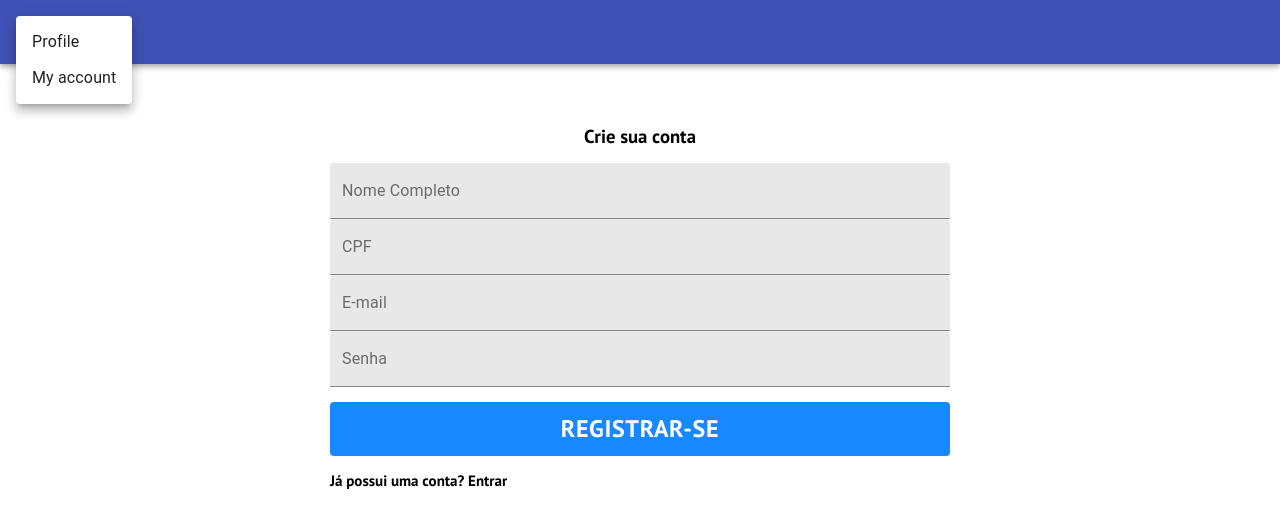
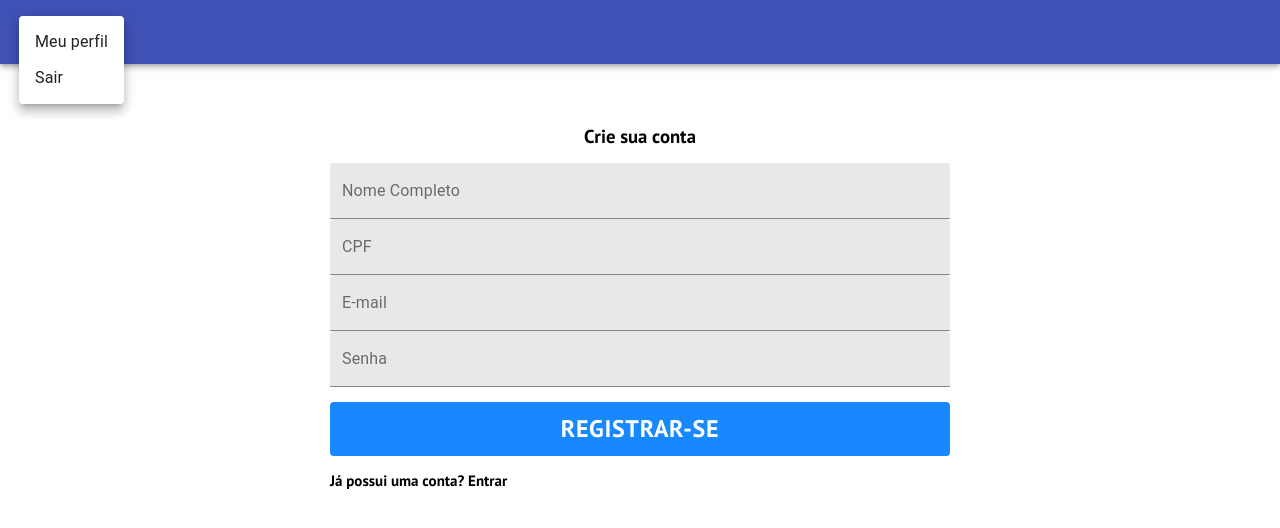
Before and after one commit to stkghost/calculo-contagem, a React (Create React App) app: page /register in a window 1280 px wide. Both pictures are taken after a click on the button 100 px from the left and 32 px from the top of the page. Shown: the top 528 px of the page. Built offline with nearby package versions, Linux system fonts and the light colour scheme; no server answers.

Commit message:
28/10 a tarde

```diff
--- a/src/components/Header/index.js
+++ b/src/components/Header/index.js
@@ -7,6 +7,8 @@ import MenuIcon from '@material-ui/icons/Menu';
 import AccountCircle from '@material-ui/icons/AccountCircle';
 import MenuItem from '@material-ui/core/MenuItem';
 import Menu from '@material-ui/core/Menu';
+import firebase from '../../firebase'
+import { withRouter, Redirect} from 'react-router-dom'
 
 const useStyles = makeStyles((theme) => ({
   root: {
@@ -20,7 +22,7 @@ const useStyles = makeStyles((theme) => ({
   },
 }));
 
-export default function Header() {
+export default function Header({history}) {
   const classes = useStyles();
   const [anchorEl, setAnchorEl] = React.useState(null);
   const open = Boolean(anchorEl);
@@ -33,7 +35,9 @@ export default function Header() {
 
   const handleClose = () => {
     setAnchorEl(null);
-  };
+    firebase.logout();
+    return <Redirect to="/login"/>
+  }
 
   return (
     <div className={classes.root}>
@@ -67,11 +71,10 @@ export default function Header() {
                 open={open}
                 onClose={handleClose}
               >
-                <MenuItem onClick={handleClose}>Profile</MenuItem>
-                <MenuItem onClick={handleClose}>My account</MenuItem>
+                <MenuItem onClick={handleClose}>Meu perfil</MenuItem>
+                <MenuItem onClick={handleClose}>Sair</MenuItem>
               </Menu>
             </div>
-
         </Toolbar>
       </AppBar>
     </div>
--- a/src/components/LoginScreen/index.js
+++ b/src/components/LoginScreen/index.js
@@ -26,7 +26,6 @@ class LoginScreen extends Component {
 
   entrar(e){
     e.preventDefault();
-
     this.login();
   }
 
--- a/src/firebase.js
+++ b/src/firebase.js
@@ -25,7 +25,7 @@ class Firebase {
         app.initializeApp(firebaseConfig);
 
         this.app = app.database()
-        this.auth = app.auth()
+        // this.auth = app.auth()
     }
     //metodo login recebe login e password
     //retorna o metódo signInWithEmailAndPassword recebendo o e-mail e password
@@ -60,9 +60,7 @@ class Firebase {
     }
 
     async logout(){
-        await app.auth().signOut().catch(err => {
-            console.log(err)
-        })
+        await app.auth().signOut()
     }
     isAuthenticated() {
 
--- a/src/routes.js
+++ b/src/routes.js
@@ -14,7 +14,6 @@ class Routes extends Component {
     }
     componentDidMount() {
       firebase.isInitialized().then(resultado => {
-
         //devolve o usuário
         this.setState({firebaseInitialized: resultado})
       })
@@ -32,8 +31,8 @@ class Routes extends Component {
           <Header/>
           <Switch>
             <Route exact path="/login" component={LoginScreen}/>
-            <Route  path="/register" component={RegisterScreen}/>
-            <Route  path="/home" component={HomeScreen}/>
+            <Route exatc path="/register" component={RegisterScreen}/>
+            <Route exact path="/home" component={HomeScreen}/>
           </Switch>
         </BrowserRouter>
       ) : (
```
